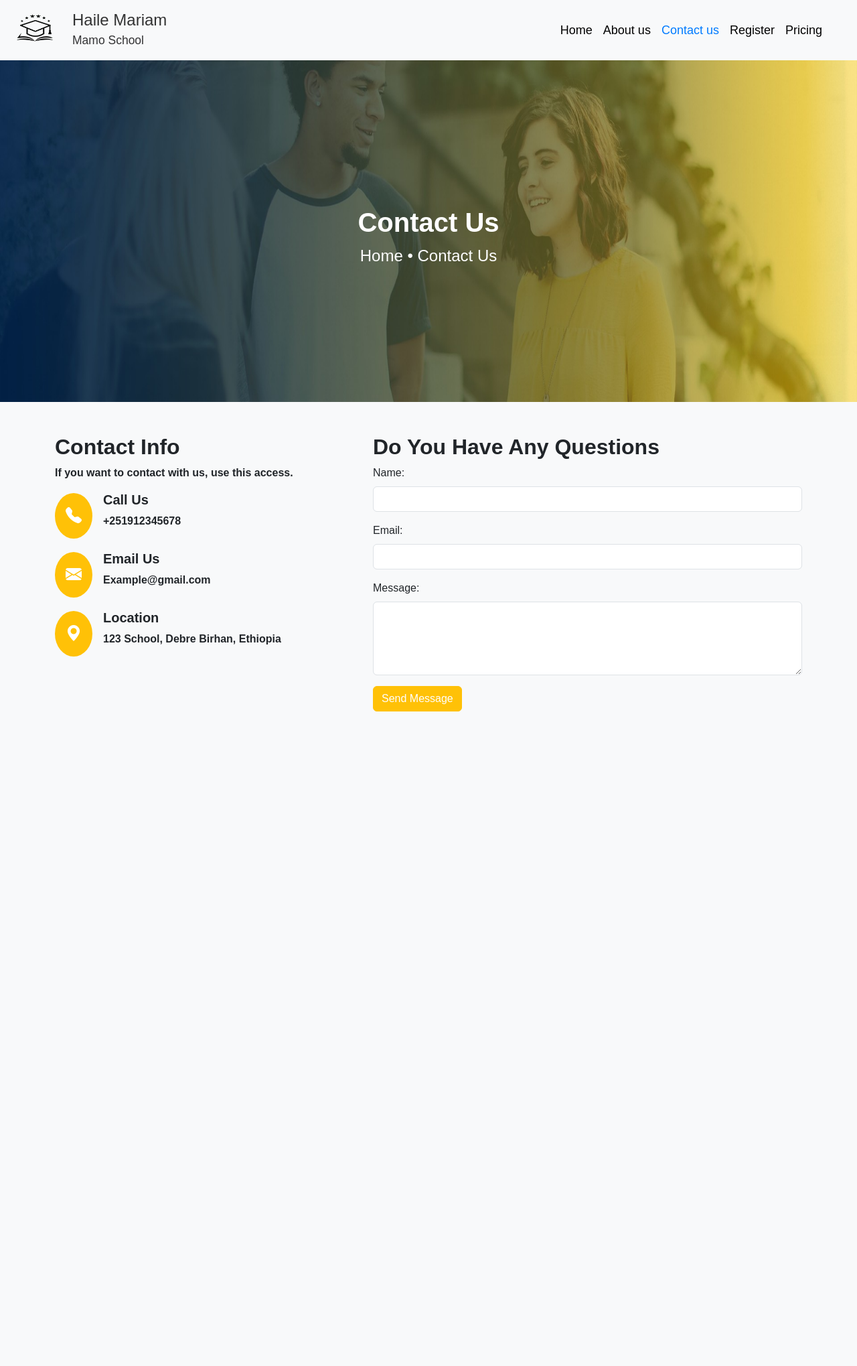
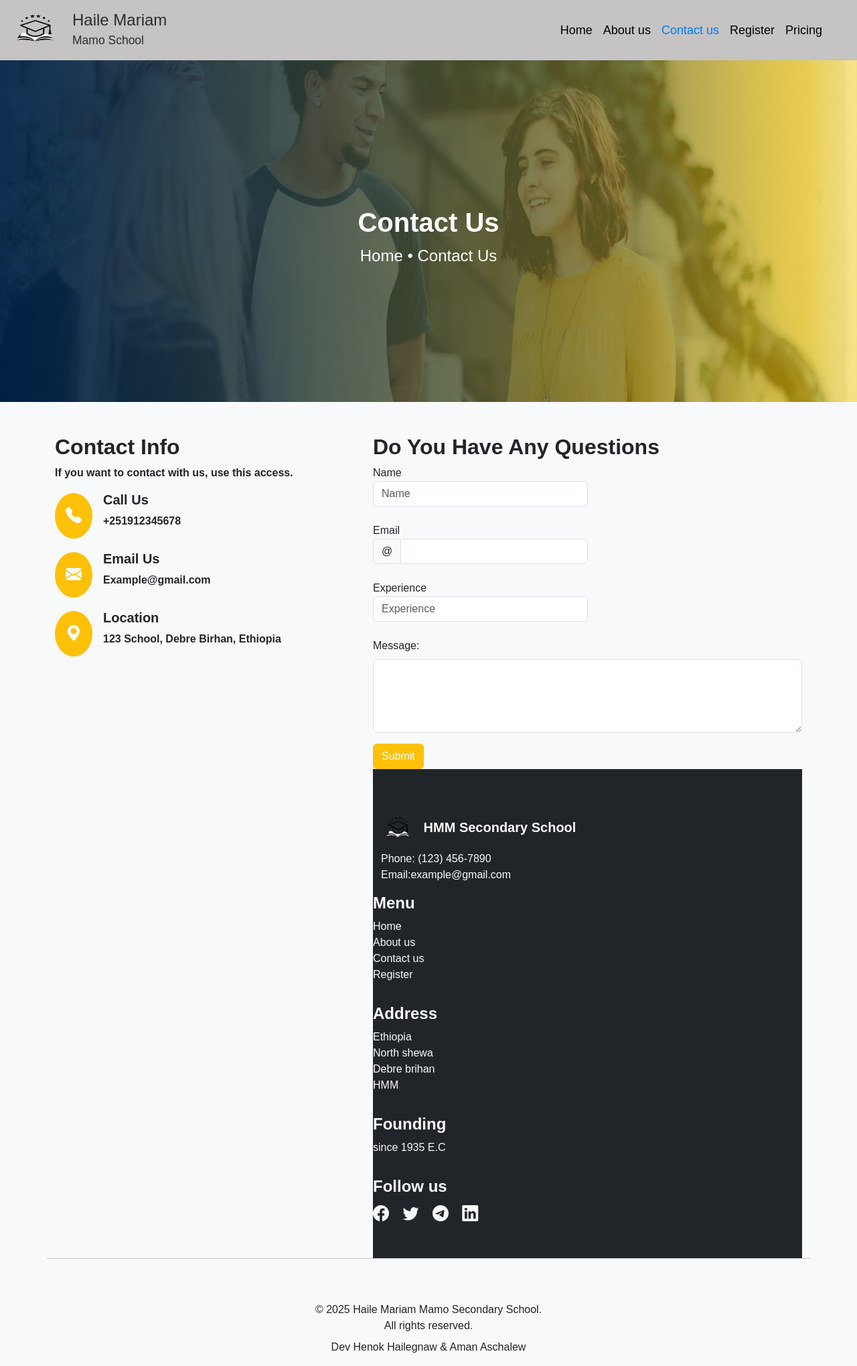
Before and after one commit to henok03/School-project-1, a PHP site: the page made by contact us.html in a window 1280 px wide. Shown: the whole page at 67% size. Before the commit the page ends 1062 px from the top, so only its background shows below. Run offline with PHP 8.4, Linux system fonts and the light colour scheme.

Commit message:
i add the nav bar

```diff
--- a/contact us.html
+++ b/contact us.html
@@ -72,15 +72,15 @@
 
 <div class="container mt-5">
   <div class="row">
-    <!-- Contact Info Section -->
+
     <div class="col-md-5">
       <h2 class="fw-bold" Data-aos="fade-left">Contact Info</h2>
       <p class="fw-bold" Data-aos="fade-left">If you want to contact with us, use this access.</p>
 
       <div class="mb-4">
         <div class="d-flex align-items-center mb-3">
-          <div class="bg-warning rounded-circle p-3 me-3">
-            <i class="bi bi-telephone-fill fs-4 text-white" Data-aos="fade-left"></i>
+          <div class="bg-warning rounded-circle p-3 me-3" Data-aos="fade-left">
+            <i class="bi bi-telephone-fill fs-4 text-white"></i>
           </div>
           <div>
             <h5 class="fw-bold" Data-aos="fade-left">Call Us</h5>
@@ -89,8 +89,8 @@
         </div>
 
         <div class="d-flex align-items-center mb-3">
-          <div class="bg-warning rounded-circle p-3 me-3">
-            <i class="bi bi-envelope-fill fs-4 text-white" Data-aos="fade-left"></i>
+          <div class="bg-warning rounded-circle p-3 me-3" Data-aos="fade-left">
+            <i class="bi bi-envelope-fill fs-4 text-white"></i>
           </div>
           <div>
             <h5 class="fw-bold" Data-aos="fade-left">Email Us</h5>
@@ -99,8 +99,8 @@
         </div>
 
         <div class="d-flex align-items-center">
-          <div class="bg-warning rounded-circle p-3 me-3">
-            <i class="bi bi-geo-alt-fill fs-4 text-white" Data-aos="fade-left"></i>
+          <div class="bg-warning rounded-circle p-3 me-3" Data-aos="fade-left">
+            <i class="bi bi-geo-alt-fill fs-4 text-white"></i>
           </div>
           <div>
             <h5 class="fw-bold" Data-aos="fade-left">Location</h5>
@@ -113,27 +113,98 @@
  <div class="col-md-7">
       <h2 class="fw-bold" Data-aos="fade-left">Do You Have Any Questions</h2>
       <form>
-        <div class="mb-3">
-          <label for="name" class="form-label">Name:</label>
-          <input type="text" class="form-control" id="name">
+
+<form>
+  <div class="form-row ">
+    <div class="col-xl-6 col-lg-6 col-md-6">
+      <label for="validationDefault01">Name</label>
+      <input class="form-control" type="text" placeholder="Name">
+    </div>
+<br>
+    <div class="col-xl-6 col-lg-6 col-md-6">
+      <label for="validationDefaultUsername">Email</label>
+      <div class="input-group">
+        <div class="input-group-prepend">
+          <span class="input-group-text" id="inputGroupPrepend2">@</span>
         </div>
-
-        <div class="mb-3">
-          <label for="email" class="form-label">Email:</label>
-          <input type="email" class="form-control" id="email">
-        </div>
-
-        <div class="mb-3">
+        <input type="text" class="form-control" id="validationDefaultUsername"  aria-describedby="inputGroupPrepend2" required>
+      </div>
+    </div>
+  </div>
+<br>
+    <div class="col-xl-6 col-lg-6 col-md-6">
+      <label for="validationDefault02">Experience</label>
+     <input class="form-control" type="text" placeholder="Experience">
+    </div>
+    <br>
+  <div class="mb-3">
           <label for="message" class="form-label">Message:</label>
           <textarea class="form-control" id="message" rows="4"></textarea>
         </div>
 
-        <button type="submit" class="btn btn-warning text-white">Send Message</button>
-      </form>
+  <button class="btn btn-warning text-white" type="submit">Submit</button>
+</form>
+
+
+
+<footer class="bg-dark text-light py-5"  data-aos="fade-up">
+    <div class="container">
+  <h5 class="pt-3 fw-bold"><img src="logo.png" alt="School Logo" class="me-2" style="width: 50px; height: 50px;">  HMM Secondary School </h5>
+     Phone: (123) 456-7890<br>
+     Email:example@gmail.com
+ </div>
+
+ <div class="col">
+  <h4 class="pt-3 fw-bold">Menu</h4>
+<ul class="list-unstyled">
+    <li><a href="index.html" class="text-decoration-none text-light  ">Home</a></li>
+    <li><a href="index2.html" class="text-decoration-none text-light  ">About us</a></li>
+    <li><a href="contact us.html" class="text-decoration-none text-light  ">Contact us</a></li>
+    <li><a href="#" class="text-decoration-none text-light ">Register</a></li>
+
+</ul></div>
+  <div class="col">
+    <h4 class="pt-3 fw-bold">Address</h4>
+    <ul class="list-unstyled">
+      <p >Ethiopia <br>
+        North shewa <br>
+         Debre brihan <br>
+          HMM
+      </p>
+    </ul>
+</div>
+   <div class="col">
+    <h4 class="pt-3 fw-bold">Founding </h4>
+    <ul class="list-unstyled">
+      <li>since 1935 E.C</li>
+
+    </ul>
+     </div>
+    <div class="col-6 col-lg-3 ">
+      <h4 class="pt-3 fw-bold">Follow us</h4>
+      <a href="#" class="text-decoration-none text-light  me-3 social-media"><i class="bi bi-facebook fs-4"></i></a>
+      <a href="#" class="text-decoration-none text-light  me-3 social-media"><i class="bi bi-twitter fs-4"></i></a>
+      <a href="#" class="text-decoration-none text-light  me-3 social-media"><i class="bi bi-telegram fs-4"></i></a>
+      <a href="#" class="text-decoration-none text-light  social-media"><i class="bi bi-linkedin fs-4"></i></a>
     </div>
-  </div>
+
+    </div>
+ <hr>
+  <div class=" d-flex justify-content-center mt-5">
+    <p class="mb-0  text-center" >&copy; 2025 Haile Mariam Mamo Secondary School. <br> All rights reserved.
+    </p>
+
+
+    </div>
+    <div class="d-flex justify-content-center mt-2">
+<p> Dev Henok Hailegnaw  & Aman Aschalew</p>
+    </div>
+    </div>
 </div>
 
+
+
+   </footer>
 
 
     <script src="https://cdn.jsdelivr.net/npm/bootstrap@5.3.8/dist/js/bootstrap.bundle.min.js" integrity="sha384-FKyoEForCGlyvwx9Hj09JcYn3nv7wiPVlz7YYwJrWVcXK/BmnVDxM+D2scQbITxI" crossorigin="anonymous"></script>
@@ -145,5 +216,23 @@
     offset: 100,
   });
 </script>
+
+<script>
+document.getElementById("contactForm").addEventListener("submit", function(event) {
+  event.preventDefault(); // stop form from reloading the page
+
+  const name = document.getElementById("name").value.trim();
+  const email = document.getElementById("email").value.trim();
+  const message = document.getElementById("message").value.trim();
+
+  if (name === "" || email === "" || message === "") {
+    alert("Fill the space");
+  } else {
+    alert("Your Submit accepted");
+    this.reset(); // clears form after success
+  }
+});
+</script>
+
 </body>
 </html>
--- a/contact.css
+++ b/contact.css
@@ -22,6 +22,12 @@
 
 .nav-link:hover::after {
   width: 100%;
+}
+.custom-blur-nav {
+  background: rgba(120, 116, 116, 0.4); /* Change color & transparency */
+  backdrop-filter: blur(10px);
+  -webkit-backdrop-filter: blur(10px); /* For Safari */
+
 }
 
 .a{
```
